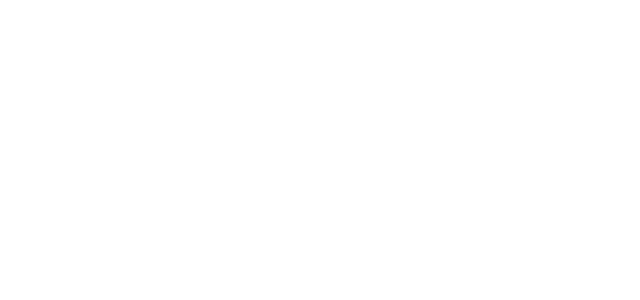
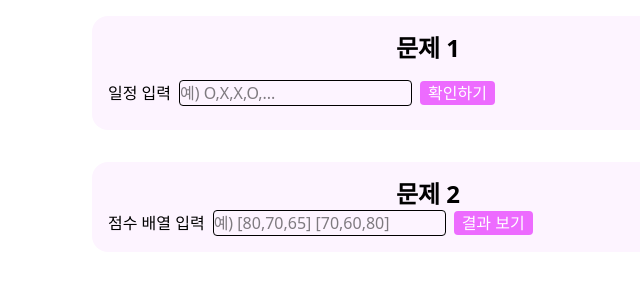
Before and after one commit to dajung-y/2025-goorm-frontend, a React (Vite) app in the folder cospro/: page /cospro4 in a window 1280 px wide. Before the commit this address had no page. Shown: the top 300 px of the page, without its empty margins (212-852 px from the left). Built offline with nearby package versions, Linux system fonts and the light colour scheme.

Commit message:
1문제 품

```diff
--- a/cospro/src/App.jsx
+++ b/cospro/src/App.jsx
@@ -2,12 +2,14 @@
 import { Route, Routes } from 'react-router-dom'
 import MainPage from './pages/MainPage'
 import CosPro3Page from './pages/CosPro3Page'
+import CosPro4Page from './pages/CosPro4Page'
 
 export default function App() {
   return (
     <Routes>
       <Route path='/' element={<MainPage />} />
       <Route path='/cospro3' element={<CosPro3Page />} />
+      <Route path='/cospro4' element={<CosPro4Page />} />
     </Routes>
   )
 }
--- a/cospro/src/cospro3/Cospro3Test10.jsx
+++ b/cospro/src/cospro3/Cospro3Test10.jsx
@@ -37,7 +37,7 @@
       </div>
       {/* 출력 */}
       { result!==null && (
-        <p className='mt-2'>총 {result}개 입니다</p>
+        <p className='mt-2'>총 <b>{result}</b>개 입니다</p>
       )}
     </section>
   )
--- a/cospro/src/cospro3/Cospro3Test5.jsx
+++ b/cospro/src/cospro3/Cospro3Test5.jsx
@@ -78,7 +78,7 @@
         </button>
         {/* 출력 */}
         {result !==null && (
-          <p className='mt-2'>총 교통비는 {result.toLocaleString()}원 입니다</p>
+          <p className='mt-2'>총 교통비는 <b>{result.toLocaleString()}</b>원 입니다</p>
         )}
       </div>
     </section>
--- a/cospro/src/cospro3/Cospro3Test9.jsx
+++ b/cospro/src/cospro3/Cospro3Test9.jsx
@@ -56,7 +56,7 @@
       </div>
       {/* 출력 */}
       { result!==null && (
-        <p className='mt-2'>주차장에는 {result}대 들어올 수 있습니다</p>
+        <p className='mt-2'>주차장에는 <b>{result}</b>대 들어올 수 있습니다</p>
       )}
     </section>
   )
--- /dev/null
+++ b/cospro/src/cospro4/Cospro4Test1.jsx
@@ -0,0 +1,53 @@
+import React, { useState } from 'react'
+
+export default function Cospro4Test1() {
+
+  const [schedule, setSchedule] = useState('');
+  const [result, setResult] = useState(null);
+  const PASS = 'X';
+
+  const handleGetSchedule = () => {
+    const scheArr = schedule.split(',')
+                            .map(s => s.toUpperCase());
+
+    if(scheArr.length !==10){
+      alert('10개 모두 입력해주세요');
+      return ;
+    }
+    console.log(scheArr);
+
+    const resultArr = [];
+    // X 일때의 index 저장
+    scheArr.forEach((s,i) => {
+      if(s===PASS) resultArr.push(i+1);
+    });
+
+    console.log(resultArr);
+    setResult(resultArr);
+
+  }
+  return (
+    <section className='m-4 p-4 w-2xl bg-fuchsia-50 rounded-2xl'>
+      <h1 className='text-2xl font-bold text-center'>문제 1</h1>
+      {/* 입력 */}
+      <div className='mt-4'>
+        <label>일정 입력</label>
+        <input type='text'
+               value={schedule}
+               onChange={e => setSchedule(e.target.value)}
+               placeholder='예) O,X,X,O,...'
+               className='ml-2 border rounded' />
+        <button onClick={handleGetSchedule}
+                className='ml-2 px-2 bg-fuchsia-400 text-white rounded cursor-pointer'>
+          확인하기
+        </button>
+        {/* 출력 */}
+        <div className='mt-2'>
+          { result!==null && (
+            <p>상담을 받지 못하는 학생은 <b>{JSON.stringify(result)}</b>입니다</p>
+          )}
+        </div>
+      </div>
+    </section>
+  )
+}
--- /dev/null
+++ b/cospro/src/cospro4/Cospro4Test2.jsx
@@ -0,0 +1,32 @@
+import React, { useState } from 'react'
+
+export default function Cospro4Test2() {
+
+  const standard = [80,88,70];
+
+  const [scores, setScores] = useState('');
+
+  const handlePass = () => {
+    const scoresArr = scores.split(' ').map(row => JSON.parse(row));
+
+    console.log(scoresArr);
+  };
+
+  return (
+    <section className='m-4 p-4 w-2xl bg-fuchsia-50 rounded-2xl'>
+      <h1 className='text-2xl font-bold text-center'>문제 2</h1>
+      {/* 입력 */}
+      <label>점수 배열 입력</label>
+      <input type='text'
+             value={scores}
+             onChange={e=>setScores(e.target.value)}
+             placeholder='예) [80,70,65] [70,60,80]'
+             className='ml-2 border rounded' />
+      <button onClick={handlePass}
+              className='ml-2 px-2 bg-fuchsia-400 text-white rounded cursor-pointer'>
+        결과 보기
+      </button>
+
+    </section>
+  )
+}
--- /dev/null
+++ b/cospro/src/pages/CosPro4Page.jsx
@@ -0,0 +1,12 @@
+import React from 'react'
+import Cospro4Test1 from '../cospro4/Cospro4Test1'
+import Cospro4Test2 from '../cospro4/Cospro4Test2'
+
+export default function CosPro4Page() {
+  return (
+    <div className='flex flex-col items-center'>
+      <Cospro4Test1 />
+      <Cospro4Test2 />
+    </div>
+  )
+}
--- a/cospro/src/pages/MainPage.jsx
+++ b/cospro/src/pages/MainPage.jsx
@@ -4,9 +4,12 @@
 export default function MainPage() {
   return (
     <main className='mt-8 mx-8 w-screen'>
-      <div className='flex justify-between gap-8'>
+      <div className='flex justify-center gap-8'>
         <Link to='/cospro3'>
           <span className='text-3xl font-semibold underline'>COSPRO 3차 문제</span>
+        </Link>
+        <Link to='/cospro4'>
+          <span className='text-3xl font-semibold underline'>COSPRO 4차 문제</span>
         </Link>
       </div>
 
```
